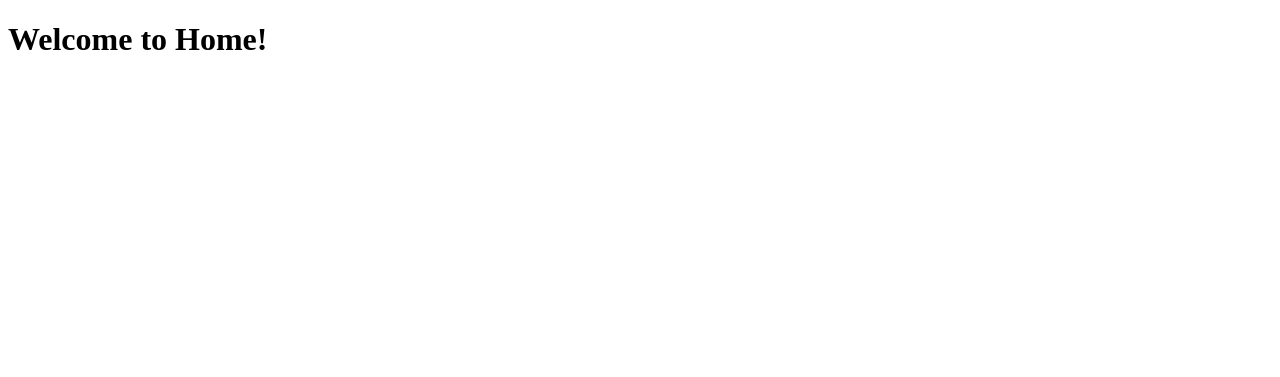
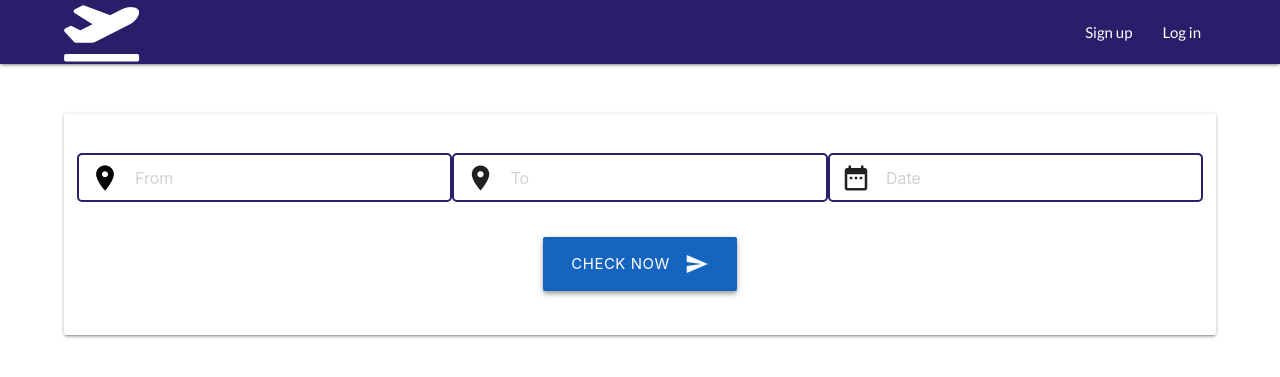
Before and after one commit to RakibCSE/airline-reservation-system, a Django app: page / in a window 1280 px wide. Shown: the top 377 px of the page. Run offline with Django 3.2, Linux system fonts and the light colour scheme; parts of the project's set-up code (start-up, migrations or seed data) failed here and were passed over; some libraries are stand-ins or nearby versions.

Commit message:
homepage style adde

```diff
--- a/templates/airline/home.html
+++ b/templates/airline/home.html
@@ -1,10 +1,105 @@
-<!DOCTYPE html>
-<html lang="en">
-<head>
-    <meta charset="UTF-8">
-    <title>Home</title>
-</head>
-<body>
-    <h1>Welcome to Home!</h1>
-</body>
-</html>
+{% extends "base/base.html" %}
+{% load airline_tags %}
+
+{% block content %}
+    <div class="card-panel search-card">
+        <form class="col l12 m12 s12" action="{% url "airline:search" %}" method="get">
+            <div class="row">
+                <div class="input-field col s12 m8 l4">
+                    <i class="material-icons prefix">place</i>
+                    <i class="material-icons prefix">place</i>
+                    <input placeholder="From" type="text" id="from-place" class="validate" name="from_place"
+                            {% if session.from_place %} value="{{ session.from_place }}" {% endif %} required>
+                </div>
+
+                <div class="input-field col s12 m8 l4">
+                    <i class="material-icons prefix">place</i>
+                    <input placeholder="To" type="text" class="validate" name="to_place"
+                            {% if session.to_place %} value="{{ session.to_place }}" {% endif %} required>
+                </div>
+
+                <div class="input-field col s12 m8 l4">
+                    <i class="material-icons prefix">date_range</i>
+                    <input placeholder="Date" type="text" name="flight_date" class="datepicker"
+                            {% if session.flight_date %} value="{{ session.flight_date }}" {% endif %} required>
+                </div>
+            </div>
+            <div class="row center">
+                <div class="col s12 m12 l12">
+                    <button class="btn btn-large waves-effect blue darken-3 z-depth-2" type="submit">
+                        Check Now <i class="material-icons right">send</i></button>
+                </div>
+            </div>
+        </form>
+    </div>
+
+    {% if flight_data %}
+        <table class="responsive-table centered striped flight_table">
+            <thead class="blue darken-3 white-text">
+            <th>Flight</th>
+            <th>From</th>
+            <th>Departure</th>
+            <th>To</th>
+            <th>Arrival</th>
+            <th>Total Seats</th>
+            <th>Available Seats</th>
+            <th>Price</th>
+            <th></th>
+            </thead>
+            <tbody>
+            {% for data in flight_data %}
+                <tr>
+                    <td>
+                        {#                        <img src="{{ data.flight_image }}" alt="Flight image">#}
+                        <span>{{ data.flight }}</span>
+                    </td>
+                    <td>{{ data.from_place }}</td>
+                    <td>{{ data.departure_time }}</td>
+                    <td>{{ data.to_place }}</td>
+                    <td>{{ data.arrival_time }}</td>
+                    <td>{{ data.total_seat }}</td>
+                    <td>{{ data.available_seat }}</td>
+                    <td>{{ data.ticket_rate }}$</td>
+                    <td>
+                        <a class="btn blue accent-3 white-text" href="{% url "airline:book" data.id %}"
+                           target="_blank">Book
+                            now</a>
+                    </td>
+                </tr>
+            {% endfor %}
+            </tbody>
+        </table>
+
+        {% if flight_data.has_other_pages %}
+            <ul class="pagination center">
+                {% if flight_data.has_previous %}
+                    <li class="waves-effect">
+                        <a href="?{% url_replace request 'page' flight_data.previous_page_number %}">
+                            <i class="material-icons">chevron_left</i>
+                        </a>
+                    </li>
+                {% else %}
+                    <li class="disabled"><i class="material-icons">chevron_left</i></li>
+                {% endif %}
+                {% for i in flight_data.paginator.page_range %}
+                    {% if flight_data.number == i %}
+                        <li class="active">{{ i }}</li>
+                    {% else %}
+                        <li class="waves-effect">
+                            <a href="?{% url_replace request 'page' i %}">{{ i }}</a>
+                        </li>
+                    {% endif %}
+                {% endfor %}
+                {% if flight_data.has_next %}
+                    <li>
+                        <a href="?{% url_replace request 'page' flight_data.next_page_number %}">
+                            <i class="material-icons">chevron_right</i>
+                        </a>
+                    </li>
+                {% else %}
+                    <li class="disabled"><i class="material-icons">chevron_right</i></li>
+                {% endif %}
+            </ul>
+        {% endif %}
+    {% endif %}
+{% endblock %}
```
